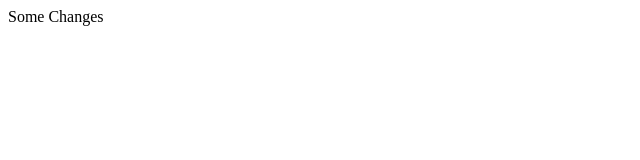
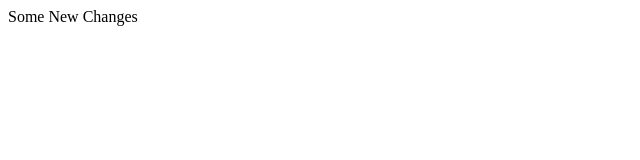
Before and after one commit to prithvimalusare/personal-website, a plain HTML site: page pub/index.html in a window 1280 px wide. Shown: the full height of the page, 0-640 px from the left. Drawn offline with Linux system fonts and the light colour scheme.

Commit message:
changes to index.html

```diff
--- a/pub/index.html
+++ b/pub/index.html
@@ -3,9 +3,9 @@
 <head>
     <meta charset="UTF-8">
     <meta name="viewport" content="width=device-width, initial-scale=1.0">
-    <title>Some Changes</title>
+    <title>Some New Changes</title>
 </head>
 <body>
-    Some Changes
+    Some New Changes
 </body>
 </html>
```
